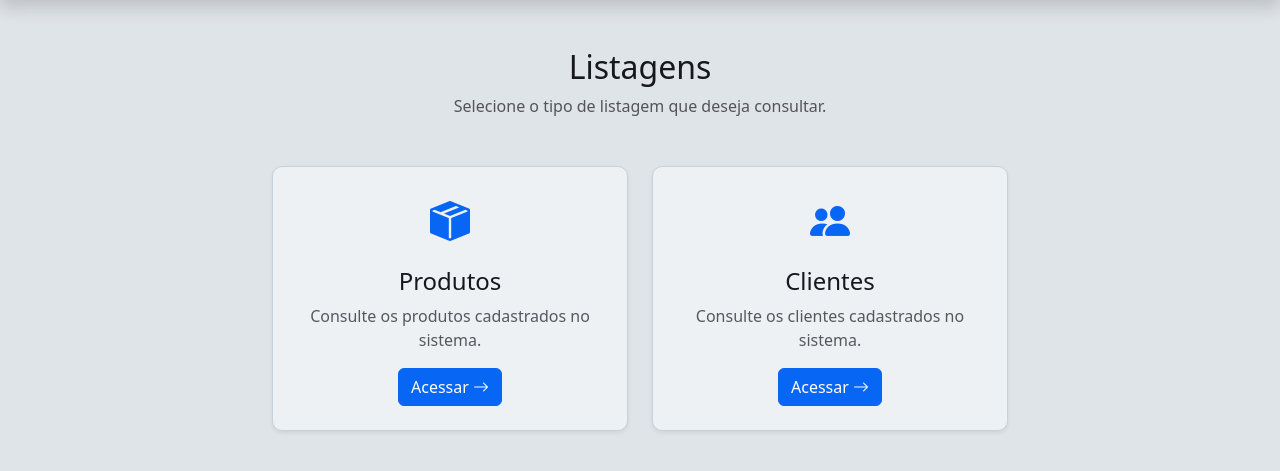
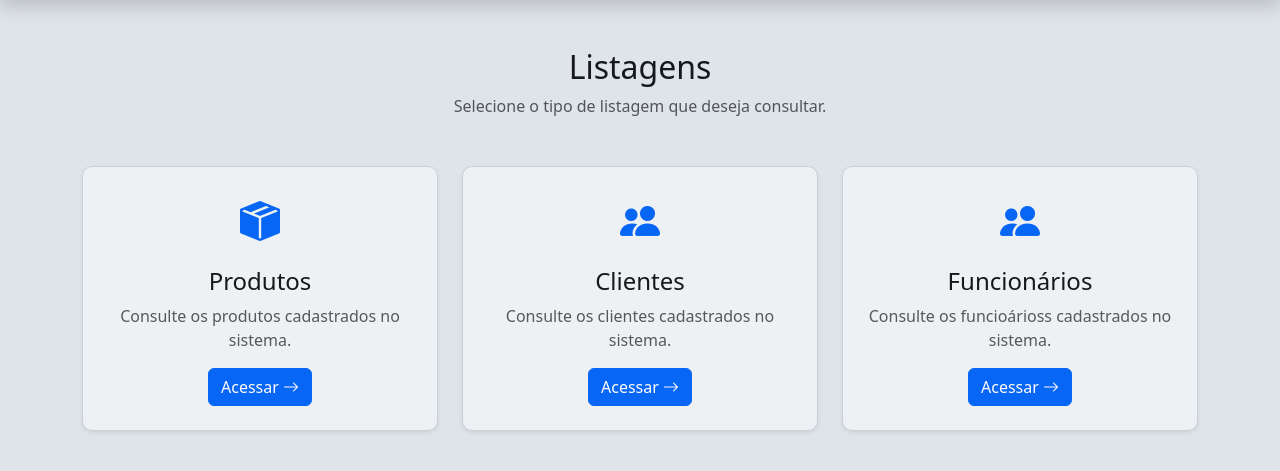
Before and after one commit to RyanDiassisChampan/TCC, a PHP site: page /Listagens.php in a window 1280 px wide. Shown: the part 77-548 px from the top of the page. Run offline with PHP 8.4, Linux system fonts and the light colour scheme.

Commit message:
Atualiza listagens e formulário de produtos

```diff
--- a/main/Admin/Listagens.php
+++ b/main/Admin/Listagens.php
@@ -80,6 +80,38 @@
 
             </div>
 
+            <!-- Funcionarios -->
+            <div class="col-md-6 col-lg-4">
+
+                <a href="Funcionarios/Listar-funcionario.php" class="text-decoration-none text-dark">
+
+                    <div class="card h-100 shadow-sm">
+
+                        <div class="card-body text-center p-4">
+
+                            <i class="bi bi-people-fill text-primary fs-1"></i>
+
+                            <h4 class="card-title mt-3">
+                                Funcionários
+                            </h4>
+
+                            <p class="card-text text-muted">
+                                Consulte os funcioárioss cadastrados no sistema.
+                            </p>
+
+                            <span class="btn btn-primary">
+                                Acessar
+                                <i class="bi bi-arrow-right"></i>
+                            </span>
+
+                        </div>
+
+                    </div>
+
+                </a>
+
+            </div>
+
         </div>
 
     </main>
--- a/main/Admin/Produtos/Listar-produto.php
+++ b/main/Admin/Produtos/Listar-produto.php
@@ -54,7 +54,7 @@ $mensagem = "Registro excluído com sucesso.";
 
         <div class="card mt-3 mb-3">
             <div class="card-body">
-                <h5 class="card-title"><i class="bi bi-card-list"></i> Listagem de Produto </h5>
+                <h5 class="card-title"><i class="bi bi-card-list"></i> Listagem de Produtos </h5>
             </div>
         </div>
         <div class="table-responsive">
```
Also changed, not shown: main/Admin/Funcionarios/Listar-funcionario.php (+5 -5 lines), main/Admin/Produtos/Alterar-produto.php (+9 -4 lines).
